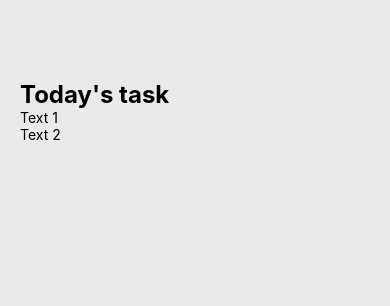
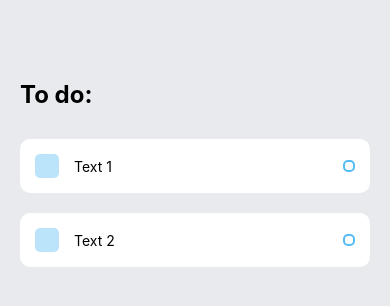
Before and after one commit to pearcircuitmike/react-native-hello-world, a React Native app: screen / in a window 390 px wide. Shown: the top 306 px of the page. Built offline with nearby package versions, Linux system fonts and the light colour scheme.

Commit message:
Stylize the to-do items
Based off a sample figma

```diff
--- a/App.js
+++ b/App.js
@@ -1,14 +1,17 @@
 import { StatusBar } from "expo-status-bar";
 import { StyleSheet, Text, View } from "react-native";
+import { KeyboardAvoidingView } from "react-native-web";
 import Task from "./components/Task";
 
 export default function App() {
   return (
     <View style={styles.container}>
-      {/* today's tasks */}
+      {/* tasks */}
       <View style={styles.tasksWrapper}>
-        <Text style={styles.sectionTitle}>Today's task</Text>
+        <Text style={styles.sectionTitle}>To do:</Text>
+
         <View style={styles.items}>
+          {/* This is where the tasks will go */}
           <Task text={"Text 1"} />
           <Task text={"Text 2"} />
         </View>
@@ -30,5 +33,7 @@ const styles = StyleSheet.create({
     fontSize: 24,
     fontWeight: "bold",
   },
-  items: {},
+  items: {
+    marginTop: 30,
+  },
 });
--- a/components/Task.js
+++ b/components/Task.js
@@ -3,12 +3,49 @@ import { View, Text, StyleSheet } from "react-native";
 
 const Task = (props) => {
   return (
-    <View>
-      <Text>{props.text}</Text>
+    <View style={styles.item}>
+      <View style={styles.itemLeft}>
+        <View style={styles.square}></View>
+        <Text style={styles.itemText}>{props.text}</Text>
+      </View>
+      <View style={styles.circular}></View>
     </View>
   );
 };
 
-const styles = StyleSheet.create({});
+const styles = StyleSheet.create({
+  item: {
+    backgroundColor: "#fff",
+    padding: 15,
+    borderRadius: 10,
+    flexDirection: "row",
+    alignItems: "center",
+    justifyContent: "space-between",
+    marginBottom: 20,
+  },
+  itemLeft: {
+    flexDirection: "row",
+    alignItems: "center",
+    flexWrap: "wrap",
+  },
+  square: {
+    width: 24,
+    height: 24,
+    backgroundColor: "#55bcf6",
+    opacity: 0.4,
+    borderRadius: 5,
+    marginRight: 15,
+  },
+  itemText: {
+    maxWidth: "80%",
+  },
+  circular: {
+    width: 12,
+    height: 12,
+    borderColor: "#55bcf6",
+    borderWidth: 2,
+    borderRadius: 5,
+  },
+});
 
 export default Task;
```
